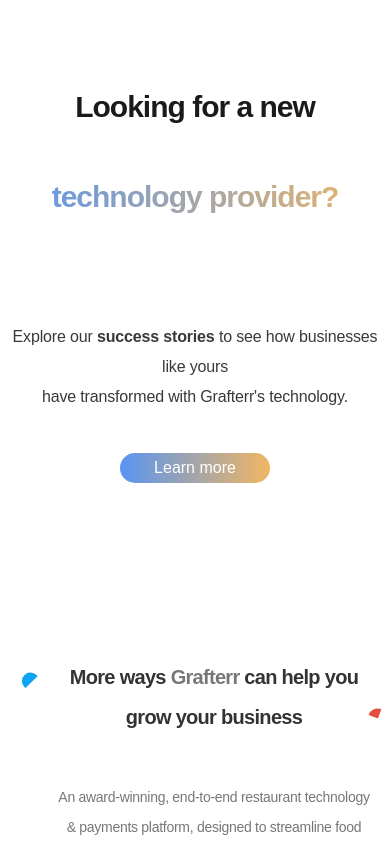
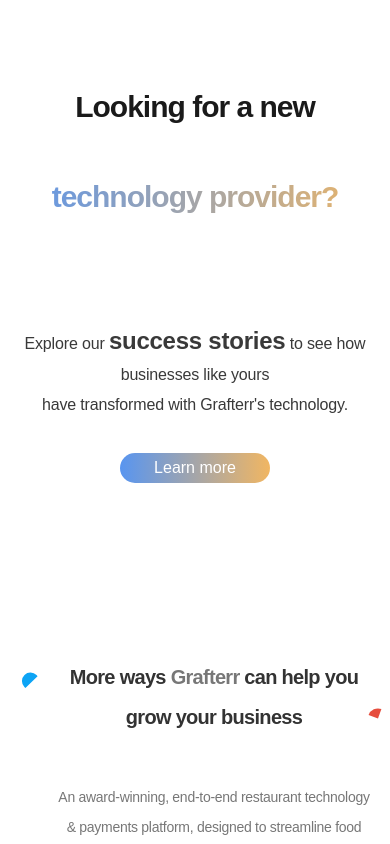
Before and after one commit to RavitejaKoviri/Dikshnath-Figma, a Next.js app: page / in a window 390 px wide. Shown: the top 844 px of the page. Built offline with nearby package versions, Linux system fonts and the light colour scheme.

Commit message:
removed break tags

```diff
--- a/src/app/globals.css
+++ b/src/app/globals.css
@@ -97,7 +97,7 @@
   transform: translateX(-50%);
 }
 
-.newExplore span {
+.newExplore .success-stories {
   font-family: 'Raleway', sans-serif;
   font-size: 24px;
   font-weight: 700;
@@ -206,7 +206,7 @@
   transform: translateX(-50%);
 }
 
-.heading-text span {
+.heading-text .Grafterr {
   font-family: 'Raleway', sans-serif;
   font-size: 54px;
   font-weight: 600;
@@ -278,9 +278,9 @@
 
 
 /* Hide <br /> for mobile and tablet screens */
-/* .break-large-screen {
-  display: none;
-} */
+.break-large-screen,.grow your business {
+  display: block;
+}
 
 /* Show <br /> for laptops and larger screens */
 /* @media (min-width: 1024px) {
@@ -332,7 +332,7 @@
 
 
 @media (min-width: 300px) and (max-width: 480px) {
-  .newExplore,.newExplore span{
+  .newExplore,.success-stories{
 
     font-size: 16px;
     /* transform: translateX(-50%); */
@@ -348,7 +348,7 @@
 
 @media (min-width: 480px) and (max-width: 760px) {
 
-  .newExplore,.newExplore span{
+  .newExplore,.success-stories{
 
     font-size: 18px;
 
@@ -408,7 +408,7 @@
 
 
 @media (min-width: 300px) and (max-width: 480px) {
-  .heading-text,.heading-text span {
+  .heading-text,.heading-text .Grafterr {
 
 
     width: 80%;
@@ -424,7 +424,7 @@
 
 @media (min-width: 480px) and (max-width: 760px) {
 
-  .heading-text,.heading-text span {
+  .heading-text,.heading-text .Grafterr {
 
     width: 80%;
     height: 80px;
--- a/src/app/page.js
+++ b/src/app/page.js
@@ -77,8 +77,8 @@
         <p className="responsive-text newLooking">Looking for a new</p>
         <p className="responsive-text newTechnology">technology provider?</p>
         <p className="responsive-text newExplore">
-          Explore our <span>success stories</span> to see how businesses like yours
-          <br className="break-large-screen" /> have transformed with Grafterr's technology.
+          Explore our <span className='success-stories'>success stories</span> to see how businesses like yours
+          <span className="break-large-screen" > have transformed with Grafterr's technology.</span>
         </p>
         <Link href="https://www.grafterr.com/"    className="new-learn-more">
            Learn more
@@ -90,7 +90,7 @@
         <div className="vector-element bg-blue-400"></div>
         <div className="vector-2"></div>
         <p className="heading-text">
-          More ways <span>Grafterr</span> can help you <br /> grow your business
+          More ways <span className='Grafterr'>Grafterr</span> can help you <span className='grow your business'> grow your business</span>
         </p>
         <p className="sub-text">
           An award-winning, end-to-end restaurant technology & payments platform, designed to
```
